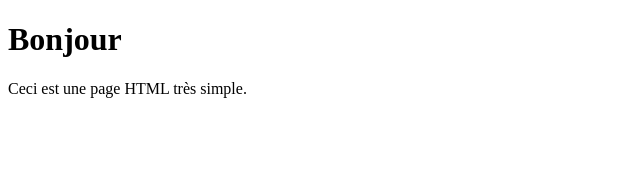
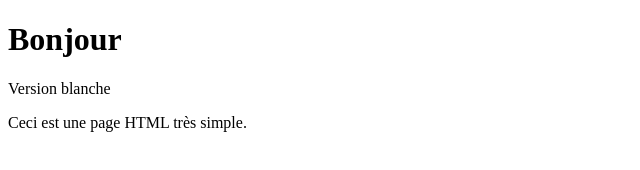
Before and after one commit to DEV95200/-hello-github-web, a plain HTML site: page index.html in a window 1280 px wide. Shown: the whole page, without its empty margins (0-640 px from the left). Drawn offline with Linux system fonts and the light colour scheme.

Commit message:
Add paragraph about white version

```diff
--- a/index.html
+++ b/index.html
@@ -6,6 +6,7 @@
 </head>
 <body>
   <h1>Bonjour</h1>
+  <p> Version blanche <p>
   <p>Ceci est une page HTML très simple.</p>
 </body>
 </html>
```
